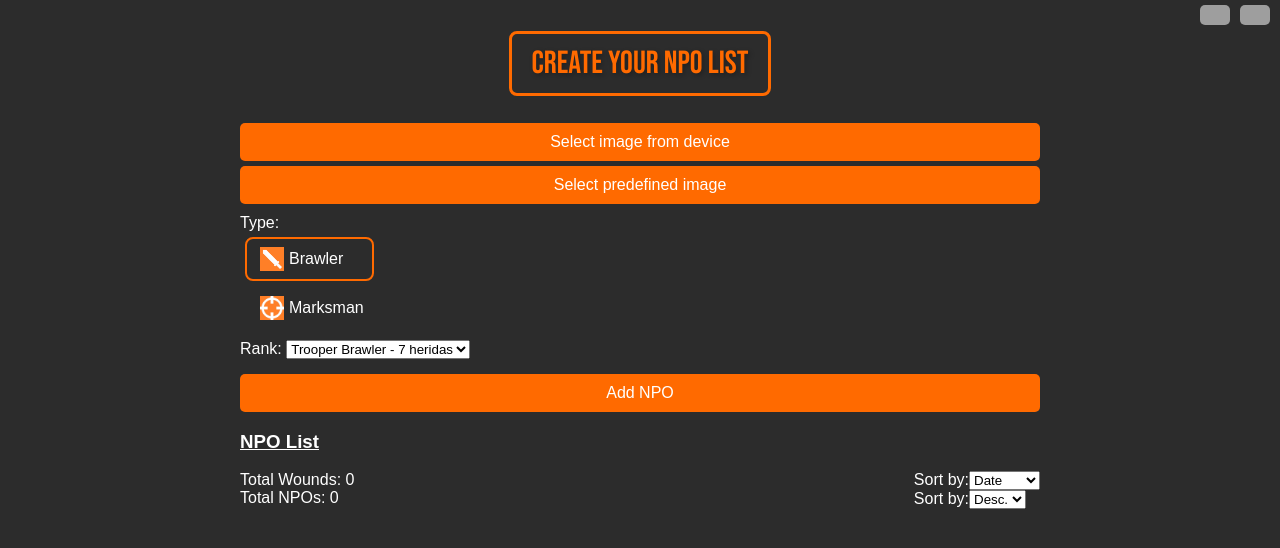
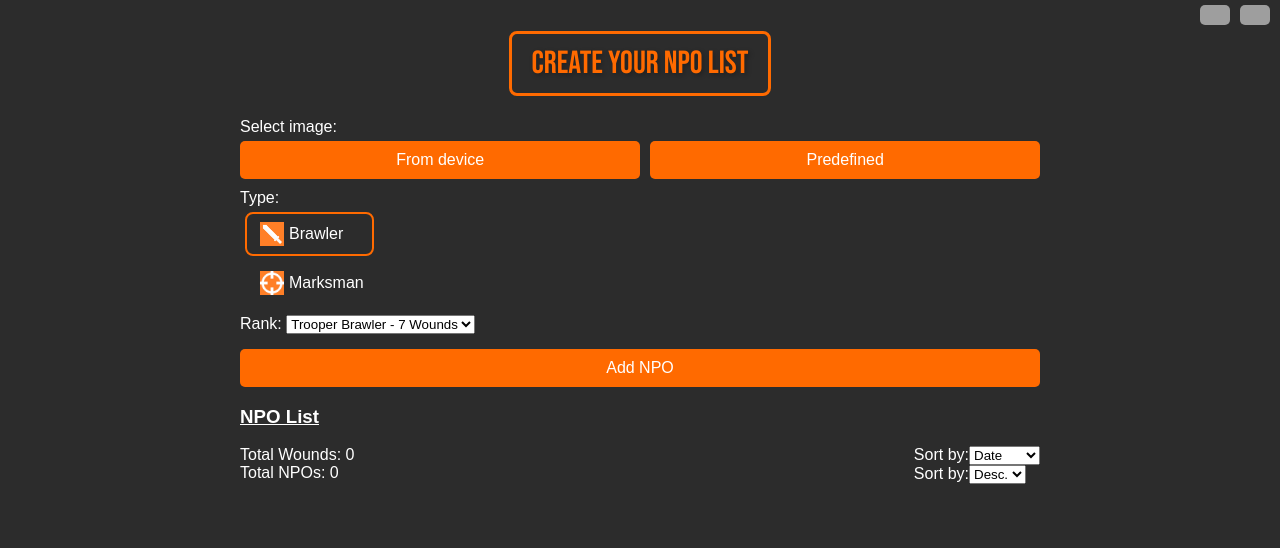
Before and after one commit to ChickenPolloHammer/NPO_tool, a React (Create React App) app: page / in a window 1280 px wide. Shown: the top 548 px of the page. Built offline with nearby package versions, Linux system fonts and the light colour scheme; grey boxes are pictures that could not be loaded.

Commit message:
Modificado botones imagenes para que esten en la misma linea

```diff
--- a/src/App.css
+++ b/src/App.css
@@ -216,3 +216,14 @@ h1 {
 input[type='radio'] {
   display: none; /* Oculta el radio button original */
 }
+
+.button-container {
+  display: flex;
+  gap: 10px; /* Espacio entre botones */
+  width: 100%; /* Ocupa el ancho completo del contenedor padre */
+}
+
+.button-container button {
+  flex-grow: 1; /* Cada botón ocupa el mismo espacio disponible */
+  /*min-width: 100px; /* Ajusta este valor según el texto más largo */
+}
--- a/src/components/ListaNPO.js
+++ b/src/components/ListaNPO.js
@@ -19,7 +19,7 @@ const ListaNPO = () => {
   const [npoList, setNpoList] = useState([]);
   const [sortOrder, setSortOrder] = useState('descendente'); // Orden por defecto
   const [sortBy, setSortBy] = useState('fechaEntrada'); // Ordenar por defecto
-  const [selectedImage, setSelectedImage] = useState(null); // Para almacenar la imagen seleccionada
+  const [selectedImage, setSelectedImage] = useState(null); // Para almacenar la imagen Stats seleccionada
 
   const handleAddNPO = (npo) => {
     // Añadir un campo ID único al NPO
@@ -170,7 +170,7 @@ const ListaNPO = () => {
         ))}
       </ul>
 
-      {/* Si se ha seleccionado una imagen, mostrarla a pantalla completa */}
+      {/* Al presionar Stat, mostrarla a pantalla completa */}
       {selectedImage && (
         <div className="overlay" onClick={handleCloseImage}>
           <img src={selectedImage} alt="Stat Image" className="image" />
--- a/src/components/SelectorNPO.js
+++ b/src/components/SelectorNPO.js
@@ -135,7 +135,8 @@ const SelectorNPO = ({ onAdd }) => {
 
   return (
     <div style={{ display: 'flex', flexDirection: 'column' }}>
-      {/* <h3 style={{ textDecoration: 'underline' }}>Elegir NPO</h3>*/}
+      <span>{t('selectImage')}:</span>
+      <div className="button-container">
         {/* Botón para sacar/seleccionar imágen del dispositivo */}
         <button
           onClick={triggerFileInput}>
@@ -153,6 +154,7 @@ const SelectorNPO = ({ onAdd }) => {
         <button onClick={toggleImageOptions}>
           {showImages ? t('hideImage') : t('predefinedImage')}
         </button>
+      </div>
 
       {/* Selección de Imagen */}
         {showImages && (
@@ -253,7 +255,7 @@ const SelectorNPO = ({ onAdd }) => {
         <select value={unidad.tipo} onChange={handleUnidadChange}>
           {npoData[tipo].map((u, index) => (
             <option key={index} value={u.tipo}>
-              {u.tipo} - {u.heridas} heridas
+              {u.tipo} - {u.heridas} {t('wounds')}
             </option>
           ))}
         </select>
--- a/src/i18n.js
+++ b/src/i18n.js
@@ -22,8 +22,9 @@ i18n
           addNPO: "Add NPO",
           remove: "Remove",
           stats: "Stats",
-          chooseImage: "Select image from device",
-          predefinedImage: "Select predefined image",
+          selectImage: "Select image",
+          chooseImage: "From device",
+          predefinedImage: "Predefined",
           close: "Close",
           hideImage: "Hide images",
           marksman: "Marksman",
@@ -41,21 +42,22 @@ i18n
       },
       es: {
         translation: {
-          title: "Crea tu Lista de NPOs",
-          NPOList: "Lista de NPOs",
+          title: "Crea tu Lista de ANJ",
+          NPOList: "Lista de ANJs",
           totalWounds: "Total de Heridas",
-          totalNPOs: "Total de NPOs",
+          totalNPOs: "Total de ANJs",
           sortBy: "Ordenar por:",
           orderBy: "Ordenar por:",
           wounds: "Heridas",
           date: "Fecha",
           ascending: "Asc.",
           descending: "Des.",
-          addNPO: "Añadir NPO",
+          addNPO: "Añadir ANJ",
           remove: "Eliminar",
           stats: "Stats",
-          chooseImage: "Seleccionar imagen del dispositivo",
-          predefinedImage: "Seleccionar imagen predefinida",
+          selectImage: "Selecciona imagen",
+          chooseImage: "Del dispositivo",
+          predefinedImage: "Predefinida",
           close: "Cerrar",
           hideImage: "Ocultar imágenes",
           marksman: "Tirador",
```
Lines whose indentation alone changed are shown as unchanged.
